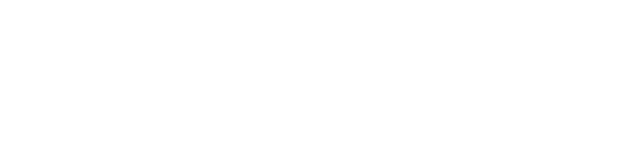
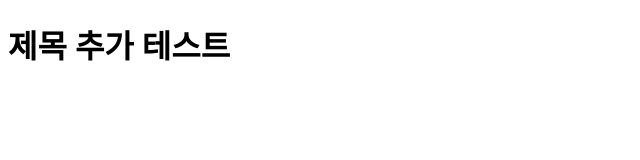
Before and after one commit to devhitu/vanilla, a plain HTML site: page index.html in a window 1280 px wide. Shown: the whole page, without its empty margins (0-640 px from the left). Drawn offline with Linux system fonts and the light colour scheme.

Commit message:
2nd Commit

```diff
--- a/index.html
+++ b/index.html
@@ -8,6 +8,6 @@
 </head>
 <script src="./script.js"></script>
 <body>
-
+    <h1>제목 추가 테스트</h1>
 </body>
 </html>
```
Also changed, not shown: 1 other file.
